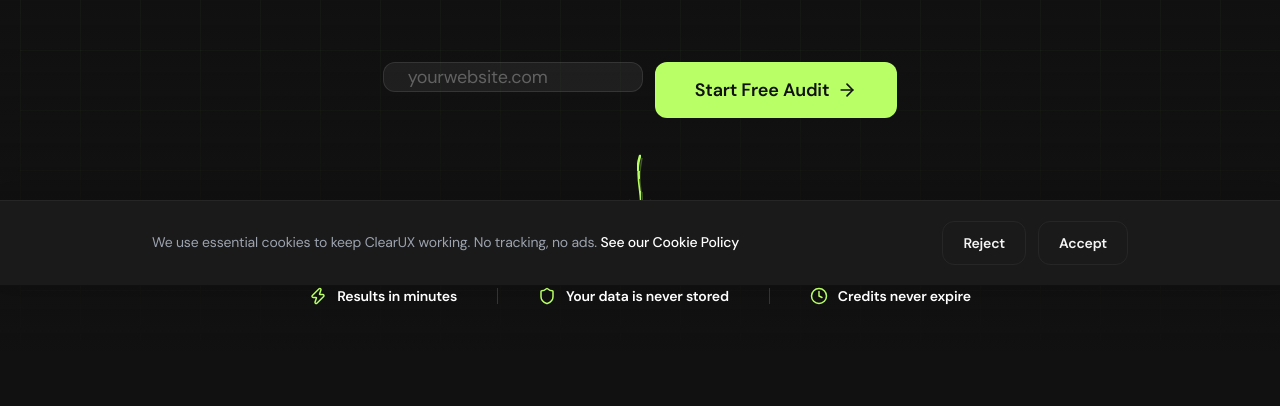
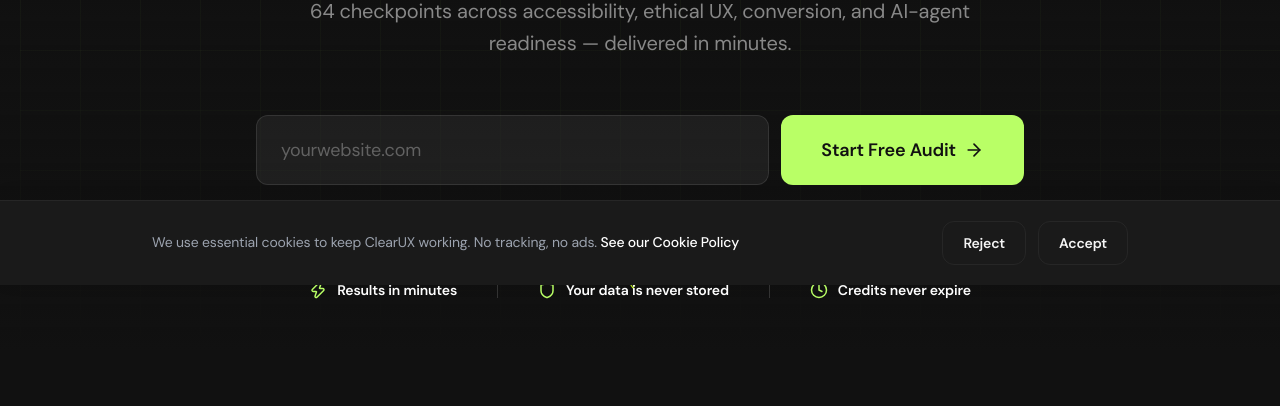
Before and after one commit to schintu79/clearux-saas, a Next.js app: page / in a window 1280 px wide. Shown: the part 515-921 px from the top of the page. Built offline with nearby package versions, Linux system fonts and the light colour scheme; no server answers.

Commit message:
Hero polish: bigger input, uploaded scribble arrow, KSPs pinned 50px from bottom, lime footer logo

```diff
--- a/src/app/page.tsx
+++ b/src/app/page.tsx
@@ -449,8 +449,8 @@ export default function Home() {
             64 checkpoints across accessibility, ethical UX, conversion, and AI-agent readiness — delivered in minutes.
           </p>
 
-          {/* Single focal CTA — URL Input (full width matching CTA) */}
-          <form onSubmit={handleHeroSubmit} className="animate-fade-up delay-400 max-w-3xl mx-auto mb-8">
+          {/* Single focal CTA — URL Input (full width) */}
+          <form onSubmit={handleHeroSubmit} className="animate-fade-up delay-400 max-w-3xl w-full mx-auto mb-8">
             <div className="flex flex-col sm:flex-row gap-3">
               <div className="relative flex-1">
                 <label htmlFor="hero-url-input" className="sr-only">Website URL to audit</label>
@@ -463,12 +463,12 @@ export default function Home() {
                   onChange={(e) => setHeroUrl(e.target.value)}
                   placeholder="yourwebsite.com"
                   aria-label="Website URL to audit"
-                  className="w-full px-6 py-4.5 text-lg rounded-xl bg-white/[0.06] border border-white/[0.10] text-white placeholder:text-white/30 focus:outline-none focus:border-[#B9FF66]/40 focus:shadow-[0_0_0_3px_rgba(185,255,102,0.08)] transition-all"
+                  className="w-full px-6 py-5 text-lg rounded-xl bg-white/[0.06] border border-white/[0.10] text-white placeholder:text-white/30 focus:outline-none focus:border-[#B9FF66]/40 focus:shadow-[0_0_0_3px_rgba(185,255,102,0.08)] transition-all"
                 />
               </div>
               <button
                 type="submit"
-                className="group w-full sm:w-auto inline-flex items-center justify-center gap-2 px-10 py-4.5 min-h-[56px] text-lg bg-[#B9FF66] text-[#111111] rounded-xl font-semibold transition-all hover:-translate-y-0.5 hover:bg-[#A8EE55] flex-shrink-0"
+                className="group w-full sm:w-auto inline-flex items-center justify-center gap-2 px-10 py-5 min-h-[60px] text-lg bg-[#B9FF66] text-[#111111] rounded-xl font-semibold transition-all hover:-translate-y-0.5 hover:bg-[#A8EE55] flex-shrink-0"
               >
                 {user ? 'Run My Audit' : 'Start Free Audit'}
                 <ArrowRight size={20} className="group-hover:translate-x-0.5 transition-transform" />
@@ -476,29 +476,21 @@ export default function Home() {
             </div>
           </form>
 
-          {/* Lime scribbled arrow pointing down */}
+          {/* Scribble arrow pointing down */}
           <button
             onClick={() => document.getElementById('features')?.scrollIntoView({ behavior: 'smooth' })}
-            className="animate-fade-up delay-600 mx-auto flex flex-col items-center gap-1 hover:scale-110 transition-transform cursor-pointer mb-14"
+            className="animate-fade-up delay-600 mx-auto flex flex-col items-center hover:scale-110 transition-transform cursor-pointer"
             aria-label="Scroll to features"
           >
-            <svg width="56" height="80" viewBox="0 0 56 80" fill="none" className="animate-float">
-              <path d="M28 6C26 12 25 20 26 30C27 40 29 50 28 58" stroke="#B9FF66" strokeWidth="2.5" strokeLinecap="round" fill="none" style={{ filter: 'url(#scribble)' }} />
-              <path d="M30 8C29 14 27 22 28 32C29 42 30 48 29 56" stroke="#B9FF66" strokeWidth="1.5" strokeLinecap="round" fill="none" opacity="0.3" style={{ filter: 'url(#scribble)' }} />
-              <path d="M12 52C17 56 22 62 28 68C34 62 39 56 44 52" stroke="#B9FF66" strokeWidth="2.5" strokeLinecap="round" strokeLinejoin="round" fill="none" />
-              <path d="M15 54C19 57 23 63 28 69C33 63 37 57 41 54" stroke="#B9FF66" strokeWidth="1.5" strokeLinecap="round" strokeLinejoin="round" fill="none" opacity="0.35" />
-              <path d="M18 50C21 54 25 60 28 65C31 60 35 54 38 50" stroke="#B9FF66" strokeWidth="1" strokeLinecap="round" strokeLinejoin="round" fill="none" opacity="0.2" />
-              <defs>
-                <filter id="scribble">
-                  <feTurbulence type="turbulence" baseFrequency="0.04" numOctaves="3" result="noise" />
-                  <feDisplacementMap in="SourceGraphic" in2="noise" scale="2.5" />
-                </filter>
-              </defs>
-            </svg>
+            {/* eslint-disable-next-line @next/next/no-img-element */}
+            <img src="/scribble-arrow.svg" alt="" width={80} height={120} className="animate-float" style={{ filter: 'brightness(0) invert(1) sepia(1) saturate(50) hue-rotate(30deg) brightness(1.5)' }} />
           </button>
 
-          {/* Trust KSPs — 50px from bottom */}
-          <div className="animate-fade-up delay-700 flex flex-wrap items-center justify-center gap-x-10 gap-y-4" style={{ paddingBottom: '50px' }}>
+        </div>
+
+        {/* Trust KSPs — pinned 50px from bottom of dark section */}
+        <div className="absolute bottom-0 left-0 right-0 z-10" style={{ paddingBottom: '50px' }}>
+          <div className="flex flex-wrap items-center justify-center gap-x-10 gap-y-4">
             <div className="flex items-center gap-2.5">
               <Zap size={18} className="text-[#B9FF66]" />
               <span className="text-sm font-semibold text-white">Results in minutes</span>
@@ -514,7 +506,6 @@ export default function Home() {
               <span className="text-sm font-semibold text-white">Credits never expire</span>
             </div>
           </div>
-
         </div>
       </section>
 
--- a/src/components/layout/Footer.tsx
+++ b/src/components/layout/Footer.tsx
@@ -14,7 +14,7 @@ const Footer: React.FC = () => {
 
           {/* Brand column */}
           <div className="md:max-w-[260px] flex-shrink-0">
-            <div className="mb-3"><Logo height={20} variant="light" /></div>
+            <div className="mb-3"><Logo height={20} variant="lime" /></div>
             <p className="font-body text-sm text-white/55 leading-relaxed mb-5">
               Professional UX audits powered by AI. 64 checkpoints, 16 categories, results in minutes.
             </p>
--- a/src/components/ui/Logo.tsx
+++ b/src/components/ui/Logo.tsx
@@ -3,22 +3,25 @@ import Image from 'next/image';
 interface LogoProps {
   className?: string;
   height?: number;
-  variant?: 'dark' | 'light' | 'lime-cta';
+  variant?: 'dark' | 'light' | 'lime' | 'lime-cta';
 }
 
 /**
  * ClearUX SVG logo. Uses CSS filter to switch between dark/light/lime variants.
  * - dark: black logo (default, for light backgrounds)
  * - light: white logo (for dark backgrounds like footer, hero)
+ * - lime: lime/green logo (for dark backgrounds like footer)
  * - lime-cta: dark logo (for lime backgrounds like final CTA)
  */
 const Logo: React.FC<LogoProps> = ({ className = '', height = 22, variant = 'dark' }) => {
   const filterStyle =
     variant === 'light'
       ? { filter: 'brightness(0) invert(1)' }
-      : variant === 'lime-cta'
-        ? { filter: 'brightness(0)' }
-        : {};
+      : variant === 'lime'
+        ? { filter: 'brightness(0) invert(1) sepia(1) saturate(50) hue-rotate(30deg) brightness(1.5)' }
+        : variant === 'lime-cta'
+          ? { filter: 'brightness(0)' }
+          : {};
 
   return (
     <Image
```
Also changed, not shown: public/scribble-arrow.svg (added).
